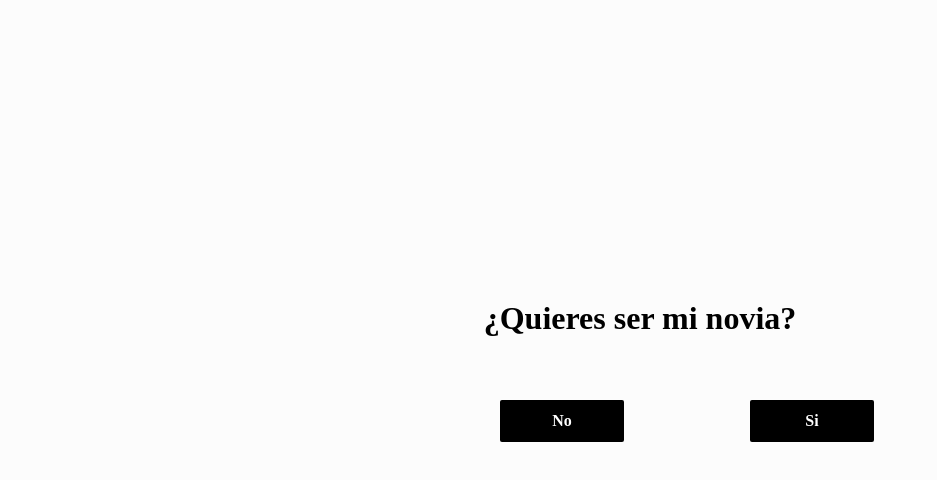
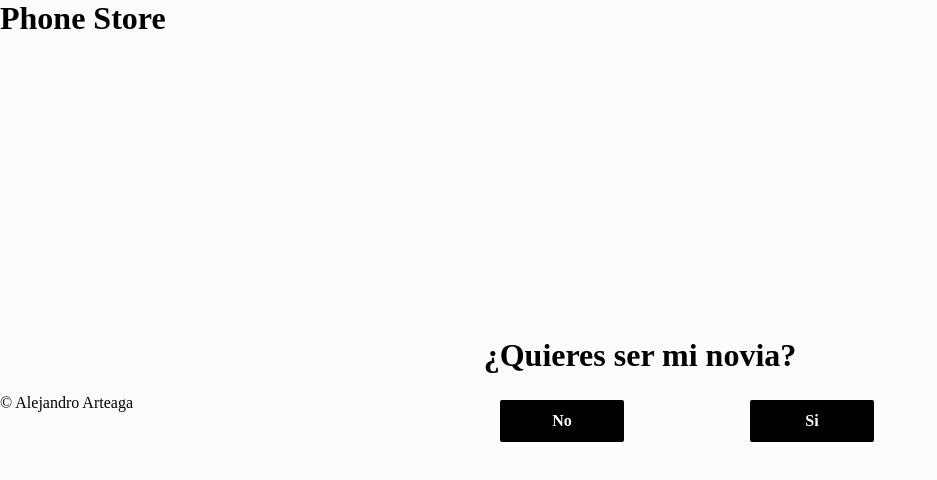
Before and after one commit to AdrianAlejandro94/SioNo, a plain HTML site: page index.html in a window 1280 px wide. Shown: the whole page, without its empty margins (0-937 px from the left). Drawn offline with nearby package versions, Linux system fonts and the light colour scheme.

Commit message:
Update index.html

```diff
--- a/index.html
+++ b/index.html
@@ -9,8 +9,8 @@
     <script>
         $(document).ready(function(){
             $('.p1').hover(function(){
-                arriba = Math.random()*(400-1) +1;
-                abajo = Math.random() * (609-1) +1;
+                arriba = Math.random()*(200-1) +1;
+                abajo = Math.random() * (400-1) +1;
               $(this).css('top', arriba);
               $(this).css('left', abajo);
             });
@@ -21,6 +21,13 @@
     </script>
 </head>
 <body>
+    <header>
+        <h1>Phone Store</h1>
+    </header>
+
+    <main>
+
+        <div class="phone">
             <div class="contenedor">
                 <div class="titulo">
                     <h1>¿Quieres ser mi novia?</h1>
@@ -33,5 +40,14 @@
                     </div>
                 </div>
             </div>
+        </div>
+
+        <!-- Add more phone entries as needed -->
+
+    </main>
+
+    <footer>
+        <p>&copy; Alejandro Arteaga</p>
+    </footer>
 </body>
 </html>
```
Lines whose indentation alone changed are shown as unchanged.
